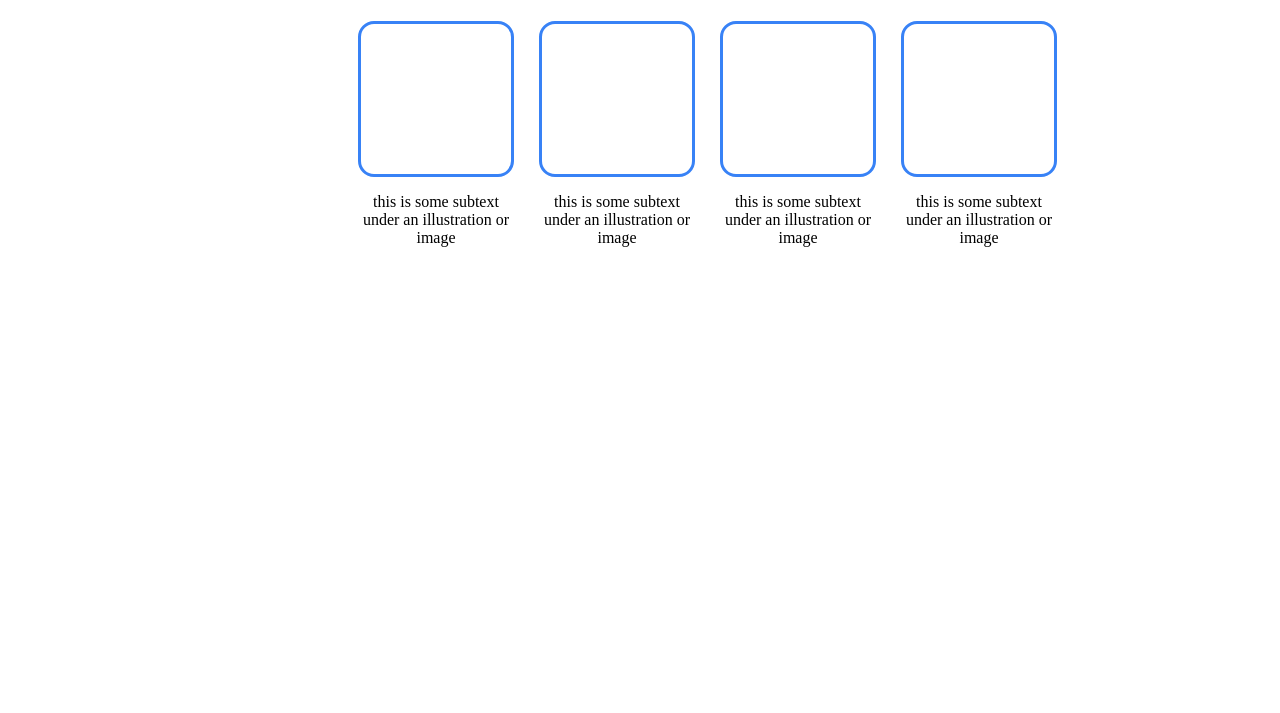
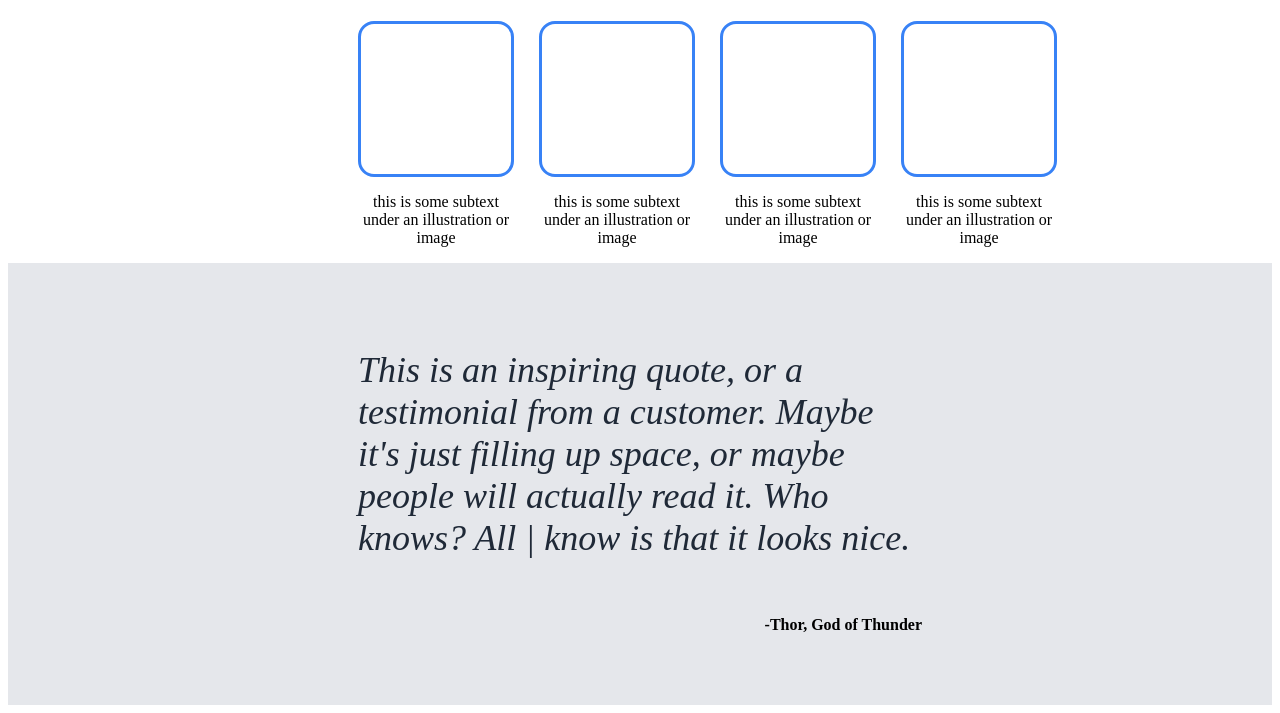
Before and after one commit to desaisvimal/Landing-Page-Project, a plain HTML site: page index.html in a window 1280 px wide. Shown: the part 534-1247 px from the top of the page. Before the commit the page ends 805 px from the top, so only its background shows below. Drawn offline with Linux system fonts and the light colour scheme.

Commit message:
Created third section of landing page

```diff
--- a/css/style.css
+++ b/css/style.css
@@ -92,3 +92,21 @@ h1 {
     padding-right: 350px;
     gap: 25px;
 }
+
+.third-section-container {
+    display: flex;
+    flex-direction: column;
+    background-color: #E5E7EB;
+    padding: 50px 350px;
+}
+
+.quote {
+    font-size: 36px;
+    font-weight: lighter;
+    font-style: italic;
+    color: #1F2937;
+}
+
+h4 {
+    text-align: end;
+}
--- a/index.html
+++ b/index.html
@@ -53,5 +53,12 @@
         <p>this is some subtext under an illustration or image</p>
         </div>
         </div>
+
+        <!-- Third Section -->
+        <div class="third-section-container">
+        <p class="quote">This is an inspiring quote, or a testimonial from a customer. Maybe it's just filling up space, or maybe people will actually read it. Who knows? All | know is that it looks nice.</p>
+        <h4>-Thor, God of Thunder</h4>
+        </div>
+
     </body>
 </html>
```
